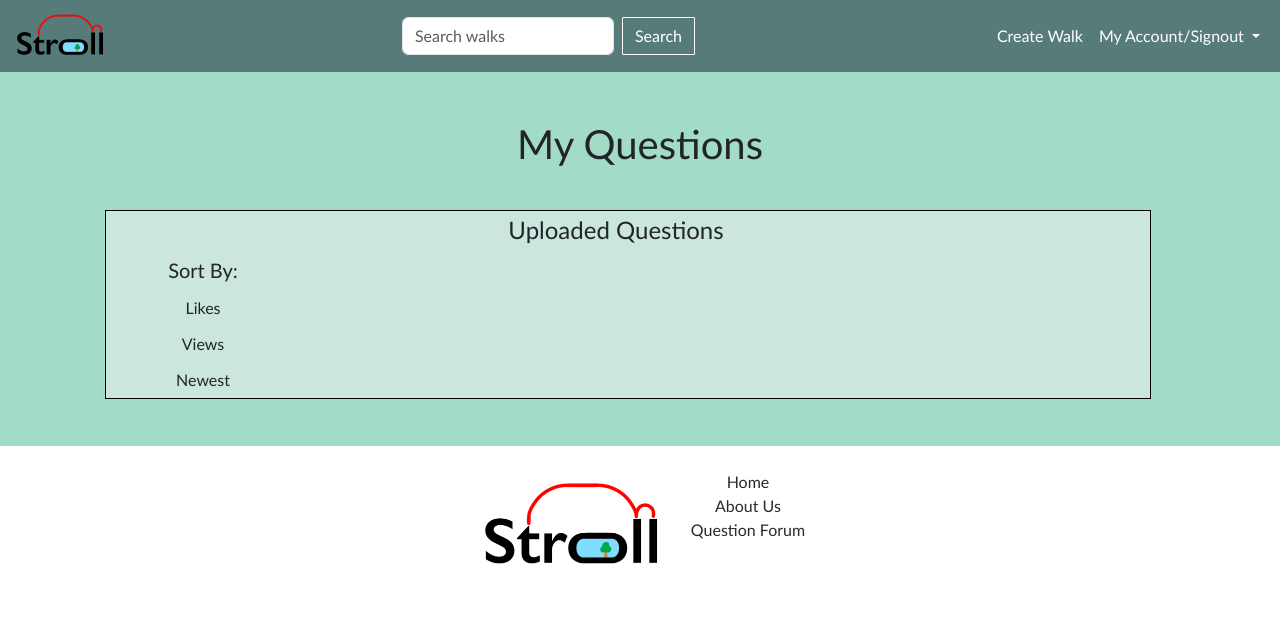
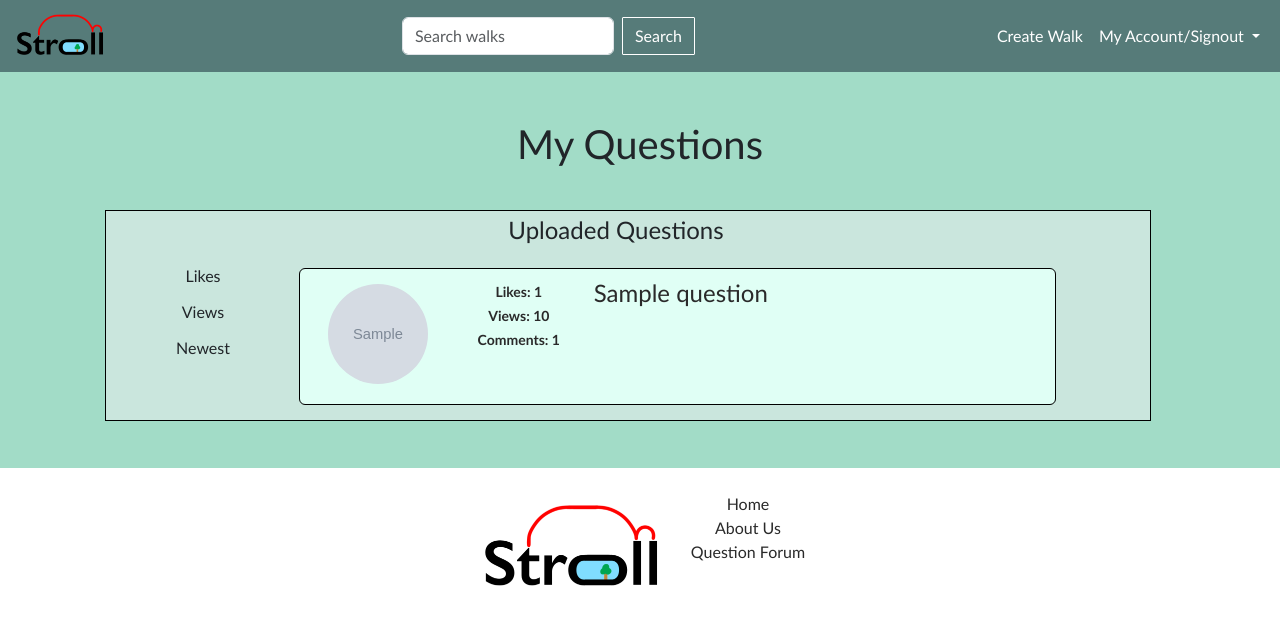
Before and after one commit to eepysleepyblaz/stroll_group_project, a Django app: page /stroll/my-profile/my-questions/ in a window 1280 px wide. Shown: the top 625 px of the page. Run offline with Django 3.2, Linux system fonts and the light colour scheme; a user stored in the database is signed in; tables that the repository leaves empty hold one stand-in row (values such as "Sample post"); grey boxes marked "Sample" are stand-in pictures.

Commit message:
Edit Profile Form, question ordering, populate script updated

```diff
--- a/static/js/create_walk.js
+++ b/static/js/create_walk.js
@@ -14,7 +14,7 @@ function initMap() {
           }]
     });
     poly = new google.maps.Polyline({
-        strokeColor: "#000000",
+        strokeColor: "#B00000",
         strokeOpacity: 1.0,
         strokeWeight: 3,
         editable: true,
--- a/static/js/show_walk.js
+++ b/static/js/show_walk.js
@@ -25,7 +25,7 @@ function initMap() {
     });
     poly = new google.maps.Polyline({
         path: coords,
-        strokeColor: "#000000",
+        strokeColor: "#B00000",
         strokeOpacity: 1.0,
         strokeWeight: 3,
         editable: false,
--- a/stroll/views.py
+++ b/stroll/views.py
@@ -10,9 +10,6 @@ from stroll.forms import *
 from stroll.models import *
 
 def home(request):
-    # Variables needed for home template:
-    # Array of popular walks
-    # Current code just for test
     context_dict = {}
     context_dict["popular_walks"] = Walk.objects.order_by('-likes')[:3]
 
@@ -20,7 +17,6 @@ def home(request):
 
 def about(request):
     context_dict = {}
-    #Always give three popular walks just make them None type if not not enough
     context_dict["popular_walks"] = Walk.objects.order_by('-likes')[:3]
     return render(request, 'stroll/about.html', context=context_dict)
 
@@ -80,11 +76,11 @@ def create_walk(request):
     return render(request, 'stroll/create_walk.html', {'form':form})
 
 def user_login(request):
+    context_dict = {}
+
     if request.method == 'POST':
         username = request.POST.get('username')
         password = request.POST.get('password')
-        #not used currently
-        stay_logged_in = request.POST.get('stay_logged_in')
 
         user = authenticate(username=username, password=password)
 
@@ -96,9 +92,9 @@ def user_login(request):
                 return HttpResponse("Your Stroll account is disabled.")
         else:
             print(f"Invalid login details: {username}, {password}")
-            return HttpResponse("Invalid login details supplied.")
-    else:
-        return render(request, 'stroll/login.html')
+            context_dict['errors'] = f"Invalid login details: {username}, {password}"
+
+    return render(request, 'stroll/login.html', context=context_dict)
 
 @login_required
 def user_logout(request):
@@ -114,7 +110,7 @@ def my_profile(request):
         context_dict = {}
         context_dict['username'] = user.username + ' (superuser)'
 
-    if user.is_superuser == False:
+    else:
 
         try:
             current_user_profile = UserProfile.objects.get(user=user)
@@ -149,7 +145,41 @@ def my_profile(request):
     return render(request, 'stroll/my_profile.html', context=context_dict)
 
 def edit_profile(request):
-    return render(request, 'stroll/edit_profile.html')
+    context_dict = {}
+
+    try:
+        current_user_profile = UserProfile.objects.get(user=request.user)
+        context_dict['user_profile'] = current_user_profile
+
+    except (UserProfile.DoesNotExist, TypeError):
+        return HttpResponse("Access Denied")
+
+
+    if request.method == 'POST':
+        username = request.POST.get('username')
+        email = request.POST.get('email')
+        date_of_birth = request.POST.get('date_of_birth')
+        profile_picture = request.POST.get('profile_picture')
+
+        if username:
+            current_user_profile.user.username = username
+
+        if email:
+            current_user_profile.user.email = email
+
+        if date_of_birth:
+            current_user_profile.date_of_birth = date_of_birth
+
+        if profile_picture:
+            current_user_profile.profile_picture = request.FILES['profile_picture']
+
+        current_user_profile.user.save()
+        current_user_profile.save()
+
+        return redirect(reverse('stroll:my_profile'))
+
+
+    return render(request, 'stroll/edit_profile.html', context=context_dict)
 
 def my_walks(request):
     context_dict = {}
@@ -165,7 +195,19 @@ def my_questions(request):
     if not user.is_authenticated:
         return redirect(reverse('stroll:login'))
 
-    return render(request, 'stroll/my_questions.html')
+    ordering = 'likes'
+
+    if request.method == 'GET':
+        ordering = request.GET.get('ordering')
+
+        if ordering not in ['likes', 'views', 'date_published']:
+            ordering = 'likes'
+
+    context_dict = {}
+    user_profile = UserProfile.objects.get(user=request.user)
+
+    context_dict['questions'] = Question.objects.filter(user=user_profile).order_by('-'+ordering)
+    return render(request, 'stroll/my_questions.html', context=context_dict)
 
 def search_walks(request):
 
@@ -248,12 +290,21 @@ def show_walk(request, id):
     context_dict['comments'] = comments
     context_dict['form'] = form
 
+    walk_user_profile = UserProfile.objects.get(user=walk.user)
+    walk_user_profile.total_views += 1
+    walk.views += 1
+
+    walk.save()
+    walk_user_profile.save()
+
     response = render(request, 'stroll/show_walk.html', context=context_dict)
     walk_vist_cookie_handeler(request, response, id)
 
     return response
 
 def questions(request):
+    ordering = 'likes'
+
     form = QuestionForm()
     if request.method == 'POST':
         form = QuestionForm(request.POST, request.FILES)
@@ -268,8 +319,14 @@ def questions(request):
         else:
             print(form.errors)
 
+    elif request.method == 'GET':
+        ordering = request.GET.get('ordering')
+
+        if ordering not in ['likes', 'views', 'date_published']:
+            ordering = 'likes'
+
     context_dict = {}
-    questions = Question.objects.all()[::-1]
+    questions = Question.objects.all().order_by('-'+ordering)
     context_dict['questions'] = questions
     context_dict['form'] = form
     return render(request, 'stroll/questions.html', context=context_dict)
@@ -293,6 +350,11 @@ def show_question(request, id):
     context_dict = {}
     context_dict['question'] = Question.objects.get(id=id)
     context_dict['comments'] = QuestionComment.objects.filter(question_id=id)[::-1]
+
+    question = Question.objects.get(id=id)
+
+    question.views += 1
+    question.save()
 
     return render(request, 'stroll/show_question.html', context=context_dict)
 
--- a/templates/stroll/login.html
+++ b/templates/stroll/login.html
@@ -21,13 +21,11 @@
                 <div class="col">
                     <div class="row">
                         <div class="col form_box">
+                                {{ errors }}
+                                <br>
                                 Username: <input class="form-control" type="text" name="username" value="" size="50" />
                                 <br />
                                 Password: <input class="form-control" type="password" name="password" value="" size="50" />
-                                <br />
-
-                                <!--currently doesn't do anything-->
-                                Stay Logged In: <input type="checkbox" name="stay_logged_in" />
                                 <br />
                         </div>
                     </div>
--- a/templates/stroll/my_questions.html
+++ b/templates/stroll/my_questions.html
@@ -25,18 +25,22 @@
             </div>
             <div class="col-lg-2">
                 <div class="row sort_box">
-                    <div class="col-lg-12 col-3">
-                        <h5>Sort By:</h5>
-                    </div>
-                    <div class="col-lg-12 col-3">
-                        <button class="btn sort_button" type="submit">Likes</button>
-                    </div>
-                    <div class="col-lg-12 col-3">
-                        <button class="btn sort_button" type="submit">Views</button>
-                    </div>
-                    <div class="col-lg-12 col-3">
-                        <button class="btn sort_button" type="submit">Newest</button>
-                    </div>
+                    <form id="create_walk_form" method="get" action="{% url 'stroll:my_questions' %}">
+                        <input id="ordering" type="hidden" name="ordering" value="likes" size="20" />
+                        <input class="btn sort_button" type="submit" name="submit" value="Likes" />
+                    </form>
+                </div>
+                <div class="col-lg-12 col-sm-3 col-6">
+                    <form id="create_walk_form" method="get" action="{% url 'stroll:my_questions' %}">
+                        <input id="ordering" type="hidden" name="ordering" value="likes" size="20" />
+                        <input class="btn sort_button" type="submit" name="submit" value="Views" />
+                    </form>
+                </div>
+                <div class="col-lg-12 col-sm-3 col-12">
+                    <form id="create_walk_form" method="get" action="{% url 'stroll:my_questions' %}">
+                        <input id="ordering" type="hidden" name="ordering" value="date_published" size="20" />
+                        <input class="btn sort_button" type="submit" name="submit" value="Newest" />
+                    </form>
                 </div>
             </div>
 
```
Also changed, not shown: populate_stroll.py (+13 -5 lines), templates/stroll/edit_profile.html (+12 -5 lines), templates/stroll/questions.html (+12 -3 lines).
